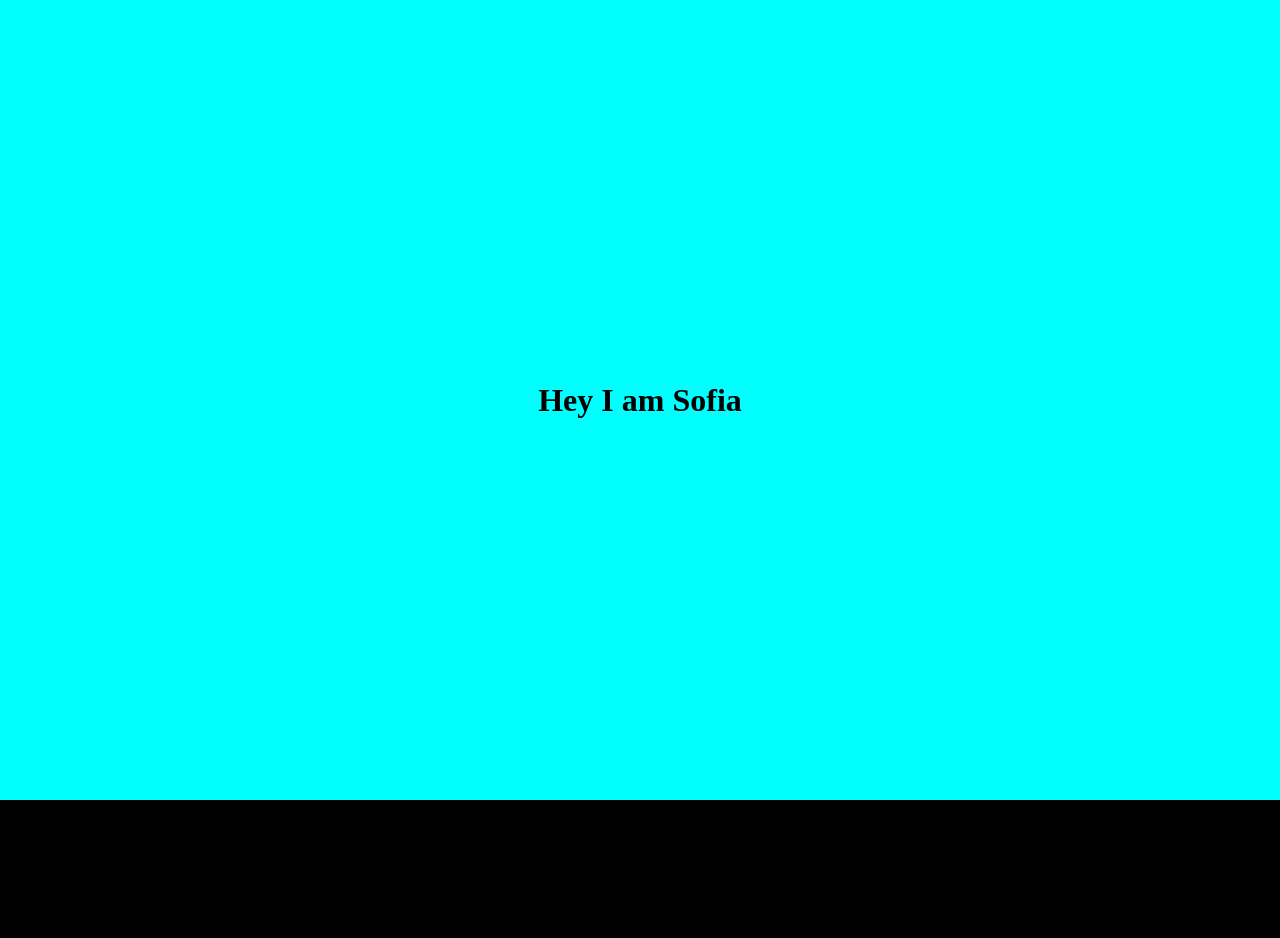
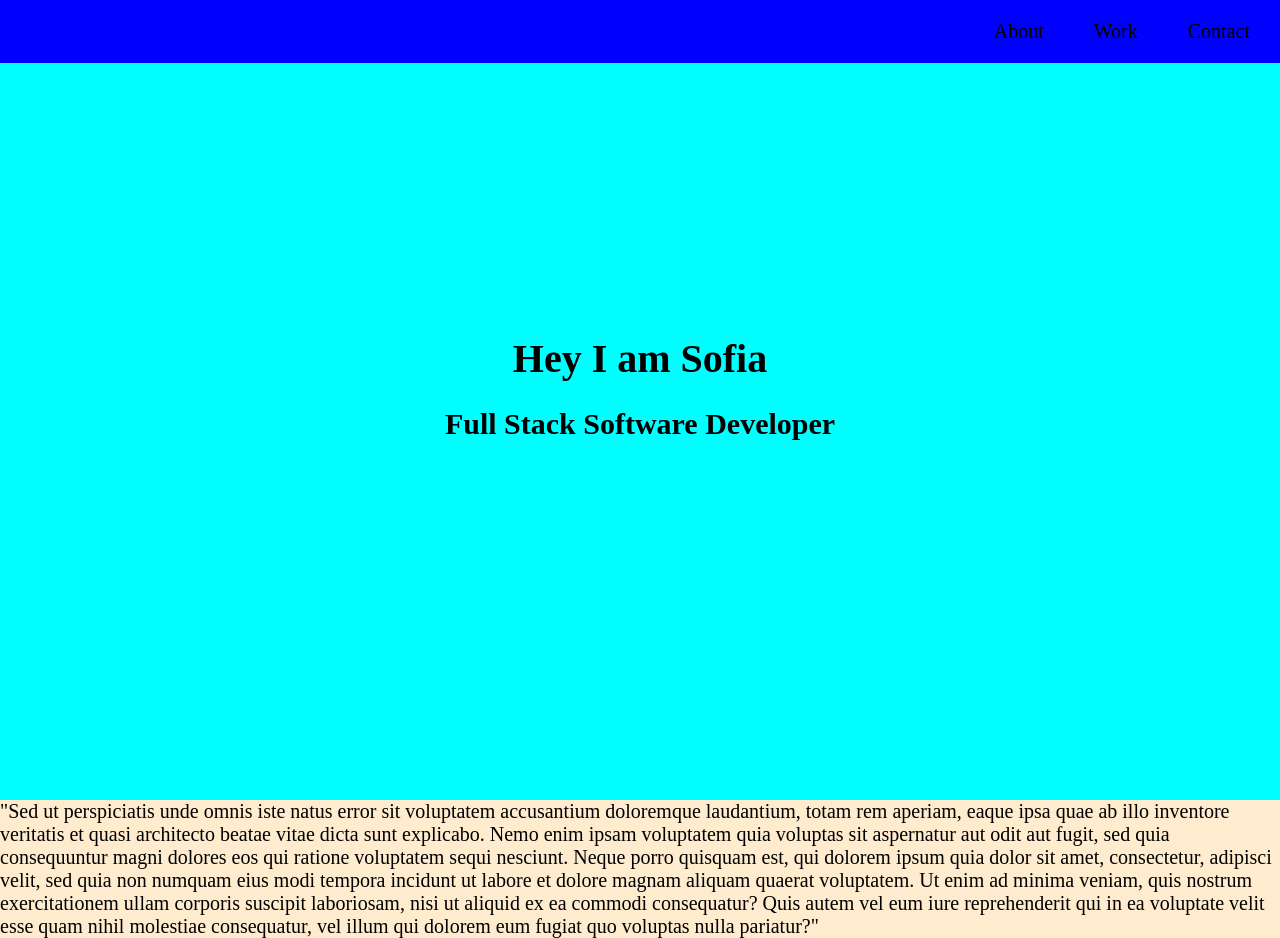
Before and after one commit to cPKWz3aeGHoanq/portfolio, a plain HTML site: page index.html in a window 1280 px wide. Before the commit the page ends 800 px from the top, so only its background shows below. Drawn offline with Linux system fonts and the light colour scheme.

Commit message:
navbar aligned

```diff
--- a/css/styles.css
+++ b/css/styles.css
@@ -2,15 +2,41 @@
   height: 100vh;
   background-color: aqua;
   display: flex;
+  flex-direction: column;
   justify-content: center;
   align-items: center;
+  margin: 0;
 }
 
 body {
   margin: 0;
   background-color: black;
+  font-size: 20px;
 }
 
+nav {
+  background-color: blue;
+  position: fixed;
+  width: 100%;
+}
+
+ul {
+  margin: 0;
+  list-style: none;
+  display: flex;
+  flex-direction: row;
+  justify-content: flex-end;
+}
+
+li {
+  padding: 20px;
+  margin-right: 10px;
+}
+
+li:hover {
+  background-color: blueviolet;
+  cursor: pointer;
+}
 h1 {
   margin: 0;
 }
--- a/index.html
+++ b/index.html
@@ -3,10 +3,32 @@
 </head>
 <body>
   <div class="container">
+    <nav id="navbar">
+      <ul>
+        <li>About</li>
+        <li>Work</li>
+        <li>Contact</li>
+      </ul>
+    </nav>
     <div id="welcome-section">
       <h1>Hey I am Sofia</h1>
+      <h2>Full Stack Software Developer</h2>
     </div>
-    <div id="projects"></div>
+    <div id="projects">
+      "Sed ut perspiciatis unde omnis iste natus error sit voluptatem
+      accusantium doloremque laudantium, totam rem aperiam, eaque ipsa quae ab
+      illo inventore veritatis et quasi architecto beatae vitae dicta sunt
+      explicabo. Nemo enim ipsam voluptatem quia voluptas sit aspernatur aut
+      odit aut fugit, sed quia consequuntur magni dolores eos qui ratione
+      voluptatem sequi nesciunt. Neque porro quisquam est, qui dolorem ipsum
+      quia dolor sit amet, consectetur, adipisci velit, sed quia non numquam
+      eius modi tempora incidunt ut labore et dolore magnam aliquam quaerat
+      voluptatem. Ut enim ad minima veniam, quis nostrum exercitationem ullam
+      corporis suscipit laboriosam, nisi ut aliquid ex ea commodi consequatur?
+      Quis autem vel eum iure reprehenderit qui in ea voluptate velit esse quam
+      nihil molestiae consequatur, vel illum qui dolorem eum fugiat quo voluptas
+      nulla pariatur?"
+    </div>
   </div>
   <script src="https://cdn.freecodecamp.org/testable-projects-fcc/v1/bundle.js"></script>
 </body>
```
